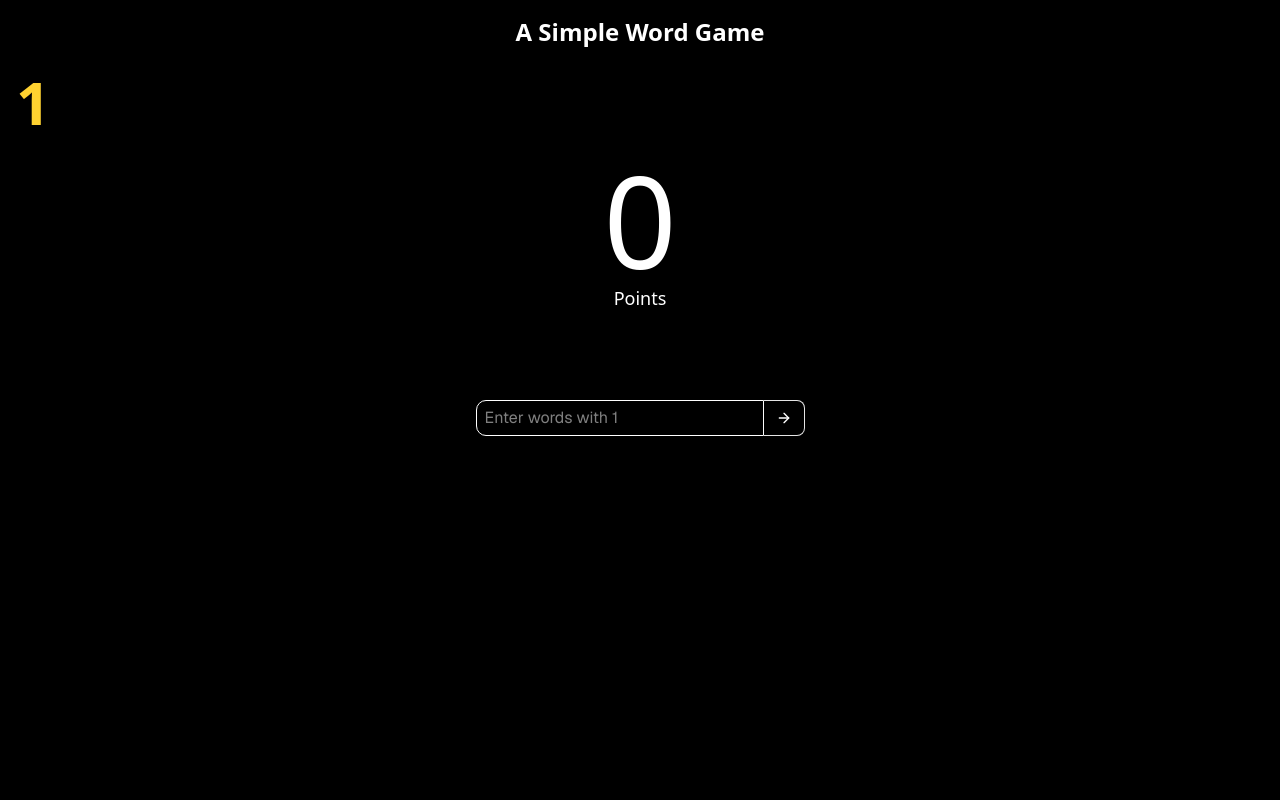
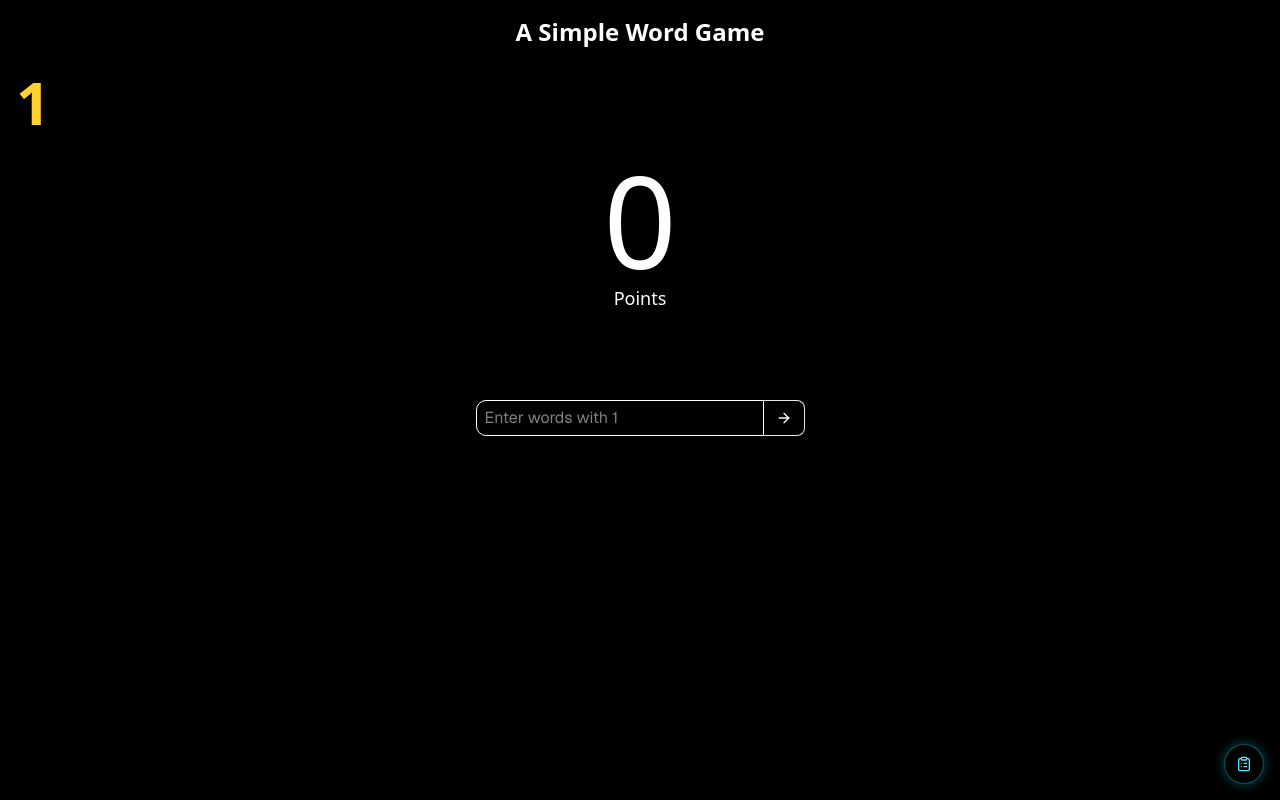
Before and after one commit to ankitkante/guess-words-from-letter, a Next.js app: page /alphabet/1 in a window 1280 px wide. Built offline with nearby package versions, Linux system fonts and the light colour scheme.

Commit message:
Add button to show word list

```diff
--- a/src/app/alphabet/[letter]/page.jsx
+++ b/src/app/alphabet/[letter]/page.jsx
@@ -1,8 +1,9 @@
 'use client';
 
+import { Button } from "@/components/ui/button";
 import WordInput from "@/components/word-input";
-import WordList from "@/components/word-list";
 import { cn } from "@/lib/utils";
+import { ClipboardList, Route } from "lucide-react";
 import { useParams } from "next/navigation";
 import { useMemo, useState } from "react";
 
@@ -31,6 +32,36 @@ export default function AlphabetDetailPage() {
         selectedLetter={selectedAlphabet}
         setWordList={setWordList}
       />
+      <Button
+        variant="outline"
+        size="icon-lg"
+        className="
+    rounded-full absolute bottom-4 right-4
+    bg-black
+    border-cyan-400/40 text-cyan-300
+    shadow-[0_0_12px_rgba(34,211,238,0.35)]
+    hover:bg-black hover:text-cyan-200 hover:border-cyan-300
+  "
+        title="Submitted word list"
+      >
+        <ClipboardList className="h-6 w-6" />
+
+        {wordList.length > 0 && (
+          <span
+            className="
+      absolute -bottom-1 right-1
+      bg-cyan-400/20 text-cyan-200
+      rounded-full
+      w-4 h-4
+      flex items-center justify-center
+      text-[10px] leading-none"
+          >
+            {wordList.length > 99 ? '99+' : wordList.length }
+          </span>
+        )}
+      </Button>
+
+
     </div>
   )
 }
```
